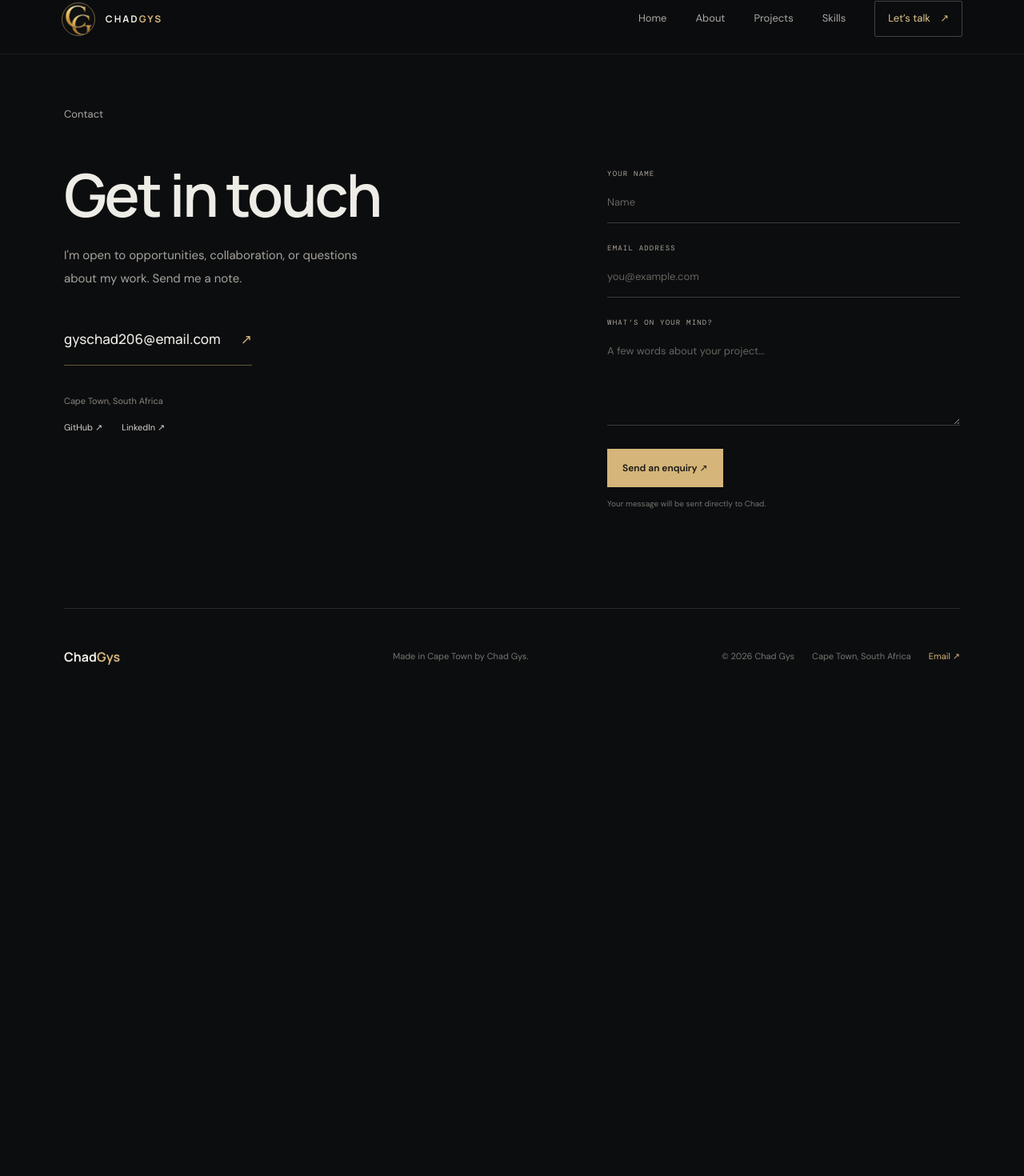
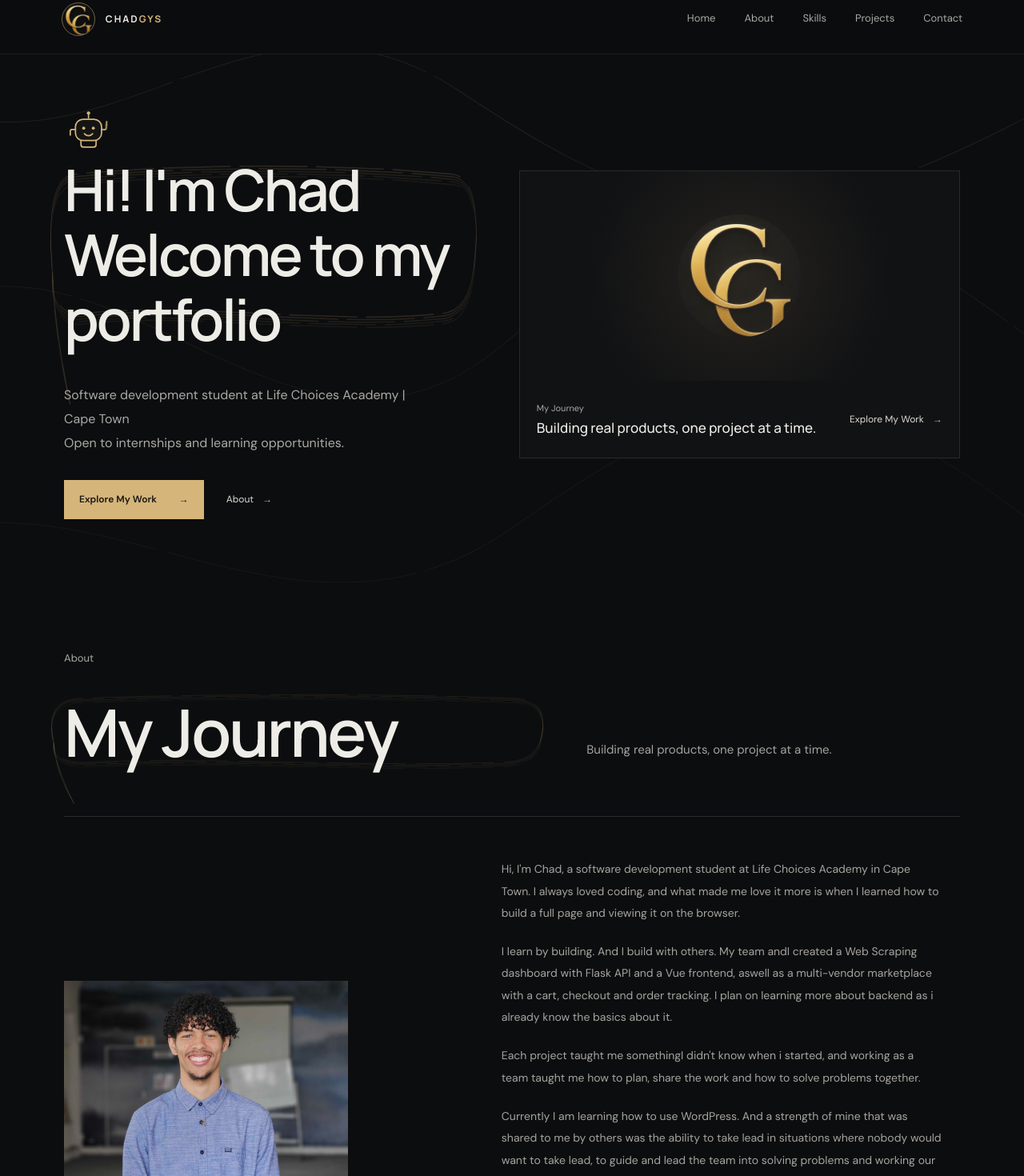
Before and after one commit to Antonio1509/Portfolio, a Vue app: page /contact in a window 1280 px wide. Shown: the part 20-1490 px from the top of the page at 80% size. Before the commit the page ends 900 px from the top, so only its background shows below. Built offline with nearby package versions, Linux system fonts and the light colour scheme.

Commit message:
made it one page and added animations

```diff
--- a/src/App.vue
+++ b/src/App.vue
@@ -1,19 +1,27 @@
 <script setup>
-import { ref, watch } from 'vue'
-import { useRoute } from 'vue-router'
+import { ref } from 'vue'
+import AmbientLines from './components/AmbientLines.vue'
 import SiteHeader from './components/SiteHeader.vue'
 import SiteFooter from './components/SiteFooter.vue'
+import HomeView from './views/HomeView.vue'
+import AboutView from './views/AboutView.vue'
+import SkillsView from './views/SkillsView.vue'
+import ProjectsView from './views/ProjectsView.vue'
+import ContactView from './views/ContactView.vue'
 
-const route = useRoute()
-const titles = { '/': 'Chad Gys — Front-end Developer', '/about': 'About — Chad Gys', '/skills': 'Skills — Chad Gys', '/contact': 'Contact — Chad Gys' }
-titles['/projects'] = 'Projects - Chad Gys'
 const menuOpen = ref(false)
-watch(() => route.path, (path) => { document.title = titles[path] || titles['/']; menuOpen.value = false }, { immediate: true })
 </script>
 
 <template>
+  <AmbientLines />
   <SiteHeader :menu-open="menuOpen" @toggle-menu="menuOpen = !menuOpen" @navigate="menuOpen = false" />
-  <main><RouterView /></main>
+  <main>
+    <HomeView />
+    <AboutView />
+    <SkillsView />
+    <ProjectsView />
+    <ContactView />
+  </main>
   <SiteFooter />
 </template>
 
@@ -48,6 +56,10 @@ html {
   scroll-behavior: smooth;
 }
 
+main > section[id] {
+  scroll-margin-top: 104px;
+}
+
 body {
   margin: 0;
   min-width: 320px;
@@ -55,6 +67,11 @@ body {
   color: var(--text);
   font-size: 15px;
   line-height: 1.7;
+}
+
+main, .site-header, .site-footer {
+  position: relative;
+  z-index: 1;
 }
 
 a {
@@ -178,6 +195,9 @@ button, a {
 }
 
 @media (max-width:800px) {
+  main > section[id] {
+    scroll-margin-top: 88px;
+  }
   .hero h1 {
     font-size: clamp(48px,10vw,72px);
     letter-spacing: -3px;
--- /dev/null
+++ b/src/components/AmbientLines.vue
@@ -0,0 +1,67 @@
+<template>
+  <div class="ambient-lines" aria-hidden="true">
+    <svg viewBox="0 0 1440 1000" preserveAspectRatio="none" focusable="false">
+      <path class="curve curve-one" d="M-160 160C140 360 340-60 650 170S1120 430 1600 110">
+        <animate attributeName="d" dur="12s" repeatCount="indefinite" values="M-160 160C140 360 340-60 650 170S1120 430 1600 110;M-160 185C140 285 340 10 650 145S1120 500 1600 135;M-160 135C140 435 340-125 650 195S1120 350 1600 85;M-160 160C140 360 340-60 650 170S1120 430 1600 110" />
+      </path>
+      <path class="curve curve-two" d="M-180 560C120 260 390 850 700 570S1110 230 1600 690">
+        <animate attributeName="d" dur="15.5s" repeatCount="indefinite" values="M-180 560C120 260 390 850 700 570S1110 230 1600 690;M-180 530C120 360 390 730 700 610S1110 120 1600 650;M-180 590C120 160 390 970 700 530S1110 340 1600 730;M-180 560C120 260 390 850 700 570S1110 230 1600 690" />
+      </path>
+      <path class="curve curve-three" d="M-180 900C100 700 400 1100 720 850S1180 560 1600 980">
+        <animate attributeName="d" dur="14s" repeatCount="indefinite" values="M-180 900C100 700 400 1100 720 850S1180 560 1600 980;M-180 870C100 810 400 990 720 890S1180 650 1600 930;M-180 930C100 590 400 1210 720 810S1180 470 1600 1030;M-180 900C100 700 400 1100 720 850S1180 560 1600 980" />
+      </path>
+    </svg>
+  </div>
+</template>
+
+<style scoped>
+.ambient-lines {
+  position: fixed;
+  inset: 0;
+  z-index: 0;
+  overflow: hidden;
+  pointer-events: none;
+}
+
+svg {
+  display: block;
+  width: 100%;
+  height: 100%;
+}
+
+.curve {
+  fill: none;
+  stroke: var(--gold);
+  stroke-width: 1.2;
+  stroke-dasharray: 360 12;
+  opacity: .11;
+  animation: line-flow 26s linear infinite;
+}
+
+.curve-one {
+  animation-duration: 29s;
+}
+
+.curve-two {
+  opacity: .08;
+  animation-duration: 36s;
+  animation-direction: reverse;
+}
+
+.curve-three {
+  opacity: .06;
+  animation-duration: 32s;
+}
+
+@keyframes line-flow {
+  to {
+    stroke-dashoffset: -372;
+  }
+}
+
+@media (prefers-reduced-motion: reduce) {
+  .curve {
+    animation: none;
+  }
+}
+</style>
--- /dev/null
+++ b/src/components/HeadingFlow.vue
@@ -0,0 +1,58 @@
+<template>
+  <div class="heading-flow">
+    <svg class="heading-flow-lines" viewBox="0 0 1000 200" preserveAspectRatio="none" aria-hidden="true" focusable="false">
+      <path
+        v-for="strand in 5"
+        :key="strand"
+        class="heading-flow-strand"
+        :class="`strand-${strand}`"
+        :d="`M18 ${92 + strand * 2} C5 ${45 + strand * 2} 20 ${18 + strand * 2} 75 ${18 + strand * 2} C300 ${10 + strand * 2} 700 ${10 + strand * 2} 925 ${18 + strand * 2} C980 ${18 + strand * 2} 995 ${45 + strand * 2} 982 ${85 + strand * 2} C975 ${115 + strand * 2} 945 ${126 + strand * 2} 900 ${126 + strand * 2} C650 ${135 + strand * 2} 320 ${116 + strand * 2} 85 ${126 + strand * 2} C35 ${128 + strand * 2} 13 ${112 + strand * 2} 18 ${92 + strand * 2} C21 ${125 + strand * 2} 36 ${158 + strand * 2} 58 198`"
+      />
+    </svg>
+    <slot />
+  </div>
+</template>
+
+<style scoped>
+.heading-flow {
+  position: relative;
+  display: inline-block;
+  max-width: 100%;
+  isolation: isolate;
+}
+
+.heading-flow-lines {
+  position: absolute;
+  z-index: -1;
+  top: -12px;
+  left: -24px;
+  width: calc(100% + 48px);
+  height: calc(100% + 58px);
+  overflow: visible;
+  pointer-events: none;
+}
+
+.heading-flow-strand {
+  fill: none;
+  stroke: var(--gold);
+  stroke-width: 1;
+  stroke-dasharray: 155 20;
+  opacity: .15;
+  animation: heading-flow 18s linear infinite;
+}
+
+.strand-2 { animation-delay: -0.45s; opacity: .13; }
+.strand-3 { animation-delay: -0.9s; opacity: .11; }
+.strand-4 { animation-delay: -1.35s; opacity: .09; }
+.strand-5 { animation-delay: -1.8s; opacity: .07; }
+
+@keyframes heading-flow {
+  to { stroke-dashoffset: -1750; }
+}
+
+@media (prefers-reduced-motion: reduce) {
+  .heading-flow-strand {
+    animation: none;
+  }
+}
+</style>
--- a/src/components/SiteFooter.vue
+++ b/src/components/SiteFooter.vue
@@ -4,9 +4,8 @@ const year = new Date().getFullYear()
 
 <template>
   <footer class="site-footer">
-    <RouterLink class="footer-brand" to="/">Chad<span>Gys</span></RouterLink>
-    <p>Made in Cape Town by Chad Gys.</p>
-    <div class="footer-meta"><span>© {{ year }} Chad Gys</span><span>Cape Town, South Africa</span><a href="mailto:gyschad206@email.com">Email ↗</a></div>
+    <a class="footer-brand" href="#home">Chad<span>Gys</span></a>
+    <p>Copyright © {{ year }} Chad Gys | Portfolio</p>
   </footer>
 </template>
 
@@ -17,7 +16,7 @@ const year = new Date().getFullYear()
   width: min(1120px,88%);
   margin: auto;
   display: grid;
-  grid-template-columns: 1fr 1fr auto;
+  grid-template-columns: 1fr auto;
   align-items: center;
   gap: 20px;
   color: #777671;
@@ -33,34 +32,11 @@ const year = new Date().getFullYear()
   margin: 0;
 }
 
-.footer-meta {
-  display: flex;
-  gap: 22px;
-  align-items: center;
-  font-size: 11px;
-}
-
-.footer-meta a {
-  color: var(--gold);
-}
-
 @media (max-width:800px) {
   .site-footer {
     grid-template-columns: 1fr auto;
     padding-block: 25px;
     gap: 8px;
-  }
-  .site-footer>p {
-    grid-column: 1;
-    grid-row: 2;
-  }
-  .footer-meta {
-    grid-column: 1/-1;
-    justify-content: space-between;
-    gap: 10px;
-    padding-top: 14px;
-    border-top: 1px solid var(--line);
-    margin-top: 10px;
   }
 }
 
@@ -68,8 +44,5 @@ const year = new Date().getFullYear()
   .site-footer {
     width: 88%;
   }
-  .footer-meta {
-    font-size: 8px;
-  }
 }
 </style>
--- a/src/components/SiteHeader.vue
+++ b/src/components/SiteHeader.vue
@@ -1,16 +1,15 @@
 <script setup>
 defineProps({ menuOpen: Boolean })
 defineEmits(['toggle-menu', 'navigate'])
-const links = [{ to: '/', label: 'Home' }, { to: '/about', label: 'About' }, { to: '/projects', label: 'Projects' }, { to: '/skills', label: 'Skills' }]
+const links = [{ to: '#home', label: 'Home' }, { to: '#about', label: 'About' }, { to: '#skills', label: 'Skills' }, { to: '#projects', label: 'Projects' }, { to: '#contact', label: 'Contact' }]
 </script>
 
 <template>
   <header class="site-header">
-    <RouterLink class="brand" to="/" @click="$emit('navigate')" aria-label="Chad Gys home"><span class="brand-mark"><img class="brand-image" src="/src/assets/cg-monogram.png" alt="" /></span><span class="brand-name">CHAD<span>GYS</span></span></RouterLink>
+    <a class="brand" href="#home" @click="$emit('navigate')" aria-label="Chad Gys home"><span class="brand-mark"><img class="brand-image" src="/src/assets/cg-monogram.png" alt="" /></span><span class="brand-name">CHAD<span>GYS</span></span></a>
     <button class="menu-toggle" type="button" :aria-expanded="menuOpen" aria-label="Toggle navigation" @click="$emit('toggle-menu')"><span></span><span></span></button>
     <nav class="nav-links" :class="{ open: menuOpen }" aria-label="Main navigation">
-      <RouterLink v-for="link in links" :key="link.to" :to="link.to" @click="$emit('navigate')">{{ link.label }}</RouterLink>
-      <RouterLink class="nav-cta" to="/contact" @click="$emit('navigate')">Let’s talk <span>↗</span></RouterLink>
+      <a v-for="link in links" :key="link.to" :href="link.to" @click="$emit('navigate')">{{ link.label }}</a>
     </nav>
   </header>
 </template>
@@ -75,20 +74,8 @@ const links = [{ to: '/', label: 'Home' }, { to: '/about', label: 'About' }, { t
   transition: color .2s;
 }
 
-.nav-links>a:hover, .nav-links>a.router-link-exact-active {
+.nav-links>a:hover, .nav-links>a:focus-visible {
   color: var(--gold-bright);
-}
-
-.nav-links .nav-cta {
-  color: var(--text);
-  border: 1px solid #45433e;
-  padding: 10px 16px;
-  border-radius: 2px;
-}
-
-.nav-cta span {
-  color: var(--gold);
-  margin-left: 9px;
 }
 
 .menu-toggle {
--- a/src/views/AboutView.vue
+++ b/src/views/AboutView.vue
@@ -1,19 +1,31 @@
 <script setup>
+import portrait from '../assets/about-portrait.jpg'
+import HeadingFlow from '../components/HeadingFlow.vue'
+
 const aboutParagraphs = [
-  "I'm studying software development at Life Choices Academy. I use the exercises and small projects I build to practise what I'm learning and see where I need more work.",
-  "My recent work includes Vue pages, JavaScript interactions, and an Express API. I'm still learning, and I try to make each project a little better than the last.",
-  'Away from the computer, I like gaming and playing piano.',
+  "Hi, I'm Chad, a software development student at Life Choices Academy in Cape Town. I always loved coding, and what made me love it more is when I learned how to build a full page and viewing it on the browser.",
+  'I learn by building. And I build with others. My team andI created a Web Scraping dashboard with Flask API and a Vue frontend, aswell as a multi-vendor marketplace with a cart, checkout and order tracking. I plan on learning more about backend as i already know the basics about it.',
+  "Each project taught me somethingI didn't know when i started, and working as a team taught me how to plan, share the work and how to solve problems together.",
+  'Currently I am learning how to use WordPress. And a strength of mine that was shared to me by others was the ability to take lead in situations where nobody would want to take lead, to guide and lead the team into solving problems and working our way to deadline without any problems. I am always open to new challenges and to learn from it.',
+  'I am looking for a internship or junior role in frontend where i can contribute to real products and learn from experienced developers.',
+  "Outside of coding, you'll find me playing football and even the piano. I enjoy gaming as well.",
 ]
 </script>
 
 <template>
-  <section class="inner-page page-wrap">
+  <section id="about" class="inner-page page-wrap">
     <p class="eyebrow">About</p>
-    <div class="inner-heading"><h1>A bit about me</h1>
-      <p class="lead">I'm a software development trainee at Life Choices Academy, learning by building and improving real projects.</p></div>
-    <div class="about-grid"><div class="about-art"><div class="about-image"><img src="https://i.ibb.co/392MSHtk/IMG-1217.jpg" alt="Portrait of Chad Gys" /></div></div>
-      <div class="about-copy"><p v-for="paragraph in aboutParagraphs" :key="paragraph">{{ paragraph }}</p>
-            <RouterLink class="text-link" to="/contact">Say hello <span>→</span></RouterLink></div></div>
+    <div class="inner-heading"><HeadingFlow><h1>My Journey</h1></HeadingFlow>
+      <p class="lead">Building real products, one project at a time.</p></div>
+    <div class="about-grid">
+      <div class="about-art"><div class="about-image"><img :src="portrait" alt="Portrait of Chad Gys" /></div></div>
+      <div class="about-copy">
+        <p v-for="paragraph in aboutParagraphs" :key="paragraph">{{ paragraph }}</p>
+        <p class="quick-facts-title">Quick facts:</p>
+        <p>Based in Cape Town, Studying Software Development, Open to Internships.</p>
+        <a class="text-link" href="#contact">Let's Connect and Collaborate <span>→</span></a>
+      </div>
+    </div>
   </section>
 </template>
 
@@ -30,6 +42,7 @@ const aboutParagraphs = [
 .about-art {
   position: relative;
   max-width: 355px;
+  transform: translateY(-40px);
 }
 
 .about-image {
@@ -45,8 +58,7 @@ const aboutParagraphs = [
   height: 100%;
   object-fit: cover;
   object-position: center 36%;
-  filter: grayscale(1) sepia(.15) brightness(.72);
- }
+}
 
 .about-copy {
   max-width: 550px;
@@ -57,6 +69,10 @@ const aboutParagraphs = [
 
 .about-copy p {
   margin: 0 0 21px;
+}
+
+.about-copy .quick-facts-title {
+  color: var(--text);
 }
 
 .about-copy .text-link {
--- a/src/views/ContactView.vue
+++ b/src/views/ContactView.vue
@@ -1,5 +1,6 @@
 <script setup>
 import { reactive, ref } from 'vue'
+import HeadingFlow from '../components/HeadingFlow.vue'
 const form = reactive({ name: '', email: '', message: '' })
 const status = ref('')
 const sending = ref(false)
@@ -7,18 +8,26 @@ async function submitForm(event) {
   sending.value = true
   status.value = ''
   try {
+    const formData = new FormData(event.currentTarget)
+    formData.set('_subject', `New portfolio message from ${form.name}`)
     const response = await fetch('https://formspree.io/f/mjgznprl', {
       method: 'POST',
-      body: new FormData(event.currentTarget),
+      body: formData,
       headers: { Accept: 'application/json' },
     })
-    if (!response.ok) throw new Error('Message submission failed')
+    if (!response.ok) {
+      const result = await response.json().catch(() => null)
+      const errors = result?.errors?.map(({ message }) => message).join(' ')
+      status.value = errors || 'Your message could not be sent. Please try again or email Chad directly.'
+      return
+    }
     status.value = 'Thanks — your message has been sent.'
     form.name = ''
     form.email = ''
     form.message = ''
-  } catch {
-    status.value = 'Sorry, your message could not be sent. Please email gyschad206@email.com directly.'
+  } catch (error) {
+    if (!(error instanceof TypeError)) throw error
+    status.value = 'A network error prevented your message from being sent. Please try again or email Chad directly.'
   } finally {
     sending.value = false
   }
@@ -26,10 +35,28 @@ async function submitForm(event) {
 </script>
 
 <template>
-  <section class="inner-page page-wrap contact-page">
+  <section id="contact" class="inner-page page-wrap contact-page">
     <p class="eyebrow">Contact</p>
-    <div class="contact-layout"><div class="contact-copy"><h1>Get in touch</h1><p class="lead">I'm open to opportunities, collaboration, or questions about my work. Send me a note.</p><a class="contact-email" href="mailto:gyschad206@email.com">gyschad206@email.com <span>↗</span></a><div class="contact-details"><span>Cape Town, South Africa</span><div><a href="https://github.com/Antonio1509" target="_blank" rel="noreferrer">GitHub ↗</a><a href="https://www.linkedin.com/in/chad-gys-421420410" target="_blank" rel="noreferrer">LinkedIn ↗</a></div></div></div>
-      <form class="contact-form" @submit.prevent="submitForm"><label for="name">YOUR NAME</label><input id="name" v-model="form.name" name="name" placeholder="Name" autocomplete="name" required /><label for="email">EMAIL ADDRESS</label><input id="email" v-model="form.email" name="email" type="email" placeholder="you@example.com" autocomplete="email" required /><input type="hidden" name="_replyto" :value="form.email" /><label for="message">WHAT’S ON YOUR MIND?</label><textarea id="message" v-model="form.message" name="message" rows="4" placeholder="A few words about your project..." required></textarea><button class="button button-gold" type="submit" :disabled="sending">{{ sending ? 'Sending…' : 'Send an enquiry ↗' }}</button><p class="form-note" role="status" aria-live="polite">{{ status || 'Your message will be sent directly to Chad.' }}</p></form>
+    <div class="contact-layout">
+      <div class="contact-copy">
+        <HeadingFlow><h1>Let's Connect and Collaborate</h1></HeadingFlow>
+        <div class="contact-details">
+          <div class="contact-detail"><h2>Location</h2><span>Cape Town</span></div>
+          <div class="contact-detail"><h2>Phone</h2><a href="tel:06835863">06835863</a></div>
+          <div class="contact-detail"><h2>Email</h2><a class="contact-email" href="mailto:gyschad206@email.com">gyschad206@email.com <span>↗</span></a></div>
+        </div>
+      </div>
+      <form class="contact-form" action="https://formspree.io/f/mjgznprl" method="POST" @submit.prevent="submitForm">
+        <label for="name">Full Name *</label>
+        <input id="name" v-model="form.name" name="name" placeholder="Full Name" autocomplete="name" required />
+        <label for="email">Email *</label>
+        <input id="email" v-model="form.email" name="email" type="email" placeholder="Email" autocomplete="email" required />
+        <input type="hidden" name="_replyto" :value="form.email" />
+        <label for="message">Message *</label>
+        <textarea id="message" v-model="form.message" name="message" rows="4" placeholder="Message" required></textarea>
+        <button class="button button-gold" type="submit" :disabled="sending">{{ sending ? 'Sending…' : 'Submit' }}</button>
+        <p class="form-note" role="status" aria-live="polite">{{ status || 'Your message will be sent directly to Chad.' }}</p>
+      </form>
     </div>
   </section>
 </template>
@@ -40,10 +67,6 @@ async function submitForm(event) {
   grid-template-columns: 1.05fr .85fr;
   gap: 12%;
   margin-top: 48px;
-}
-
-.contact-copy .lead {
-  max-width: 390px;
 }
 
 .contact-email {
@@ -63,19 +86,20 @@ async function submitForm(event) {
 .contact-details {
   display: flex;
   flex-direction: column;
-  gap: 14px;
+  gap: 20px;
   margin-top: 35px;
   font-size: 11px;
   color: #88867f;
 }
 
-.contact-details div {
-  display: flex;
-  gap: 24px;
+.contact-detail h2 {
+  margin: 0 0 3px;
+  color: var(--text);
+  font: 500 14px var(--display);
 }
 
-.contact-details a {
-  color: #d6d3cd;
+.contact-detail > span, .contact-detail > a:not(.contact-email) {
+  color: #88867f;
 }
 
 .contact-details a:hover {
--- a/src/views/HomeView.vue
+++ b/src/views/HomeView.vue
@@ -1,31 +1,48 @@
 <script setup>
 import monogram from '../assets/cg-monogram.png'
+import HeadingFlow from '../components/HeadingFlow.vue'
 </script>
 
 <template>
-  <section class="home-hero page-wrap">
+  <section id="home" class="home-hero page-wrap">
     <div class="hero-copy">
-      <p class="home-location">Cape Town, South Africa</p>
-      <h1>Hi, I'm Chad.<br />I learn by <em>building.</em></h1>
+      <div class="hero-greeting">
+        <svg class="hello-bot" viewBox="0 0 64 64" aria-hidden="true" focusable="false">
+          <path class="bot-antenna" d="M31 12V7" />
+          <circle class="bot-antenna-tip" cx="31" cy="5" r="2.5" />
+          <rect class="bot-head" x="12" y="14" width="38" height="31" rx="11" />
+          <circle class="bot-eye" cx="24" cy="27" r="2.2" />
+          <circle class="bot-eye" cx="38" cy="27" r="2.2" />
+          <path class="bot-smile" d="M25 35c3.5 4 8.5 4 12 0" />
+          <path class="bot-body" d="M20 46v5c0 2 1.5 3.5 3.5 3.5h15c2 0 3.5-1.5 3.5-3.5v-5" />
+          <path class="bot-arm" d="M12 29H7c-1.5 0-2.5 1-2.5 2.5V37" />
+          <g class="bot-wave">
+            <path d="M50 29h4c1.5 0 2.5-1 2.5-2.5V22" />
+            <path d="M56.5 22v-5" />
+          </g>
+        </svg>
+        <HeadingFlow><h1>Hi! I'm Chad<br />Welcome to my portfolio</h1></HeadingFlow>
+      </div>
       <p class="hero-intro">
-        I'm a software development trainee at Life Choices Academy. This site is where I share what I've learned and the projects I've built.
+        Software development student at Life Choices Academy | Cape Town<br />
+        Open to internships and learning opportunities.
       </p>
       <div class="hero-actions">
-        <RouterLink class="button button-gold" to="/projects">See my projects <span>→</span></RouterLink>
-        <RouterLink class="text-link" to="/about">About me <span>→</span></RouterLink>
+        <a class="button button-gold" href="#projects">Explore My Work <span>→</span></a>
+        <a class="text-link" href="#about">About <span>→</span></a>
       </div>
     </div>
 
     <article class="featured-project">
-      <RouterLink class="featured-image" to="/projects" aria-label="Browse Chad Gys projects">
+      <a class="featured-image" href="#projects" aria-label="Browse Chad Gys projects">
         <img :src="monogram" alt="CG gold monogram logo" />
-      </RouterLink>
+      </a>
       <div class="featured-caption">
         <div>
-          <p class="eyebrow">My mark</p>
-          <h2>Chad Gys</h2>
+          <p class="eyebrow">My Journey</p>
+          <h2>Building real products, one project at a time.</h2>
         </div>
-        <RouterLink class="text-link" to="/projects">More projects <span>→</span></RouterLink>
+        <a class="text-link" href="#projects">Explore My Work <span>→</span></a>
       </div>
     </article>
   </section>
@@ -46,16 +63,58 @@ import monogram from '../assets/cg-monogram.png'
   max-width: 520px;
 }
 
-.home-location {
-  color: var(--gold);
-  font-size: 14px;
-  margin: 0 0 22px;
+.hero-greeting {
+  width: fit-content;
+}
+
+.hello-bot {
+  display: block;
+  width: 55px;
+  height: 55px;
+  margin: 0 0 5px 4px;
+  overflow: visible;
+}
+
+.bot-head {
+  fill: #151515;
+  stroke: var(--gold);
+  stroke-width: 2;
+}
+
+.bot-antenna, .bot-smile, .bot-body, .bot-arm, .bot-wave path {
+  fill: none;
+  stroke: var(--gold);
+  stroke-width: 2;
+  stroke-linecap: round;
+  stroke-linejoin: round;
+}
+
+.bot-antenna-tip, .bot-eye {
+  fill: var(--gold);
+}
+
+.bot-wave {
+  transform-box: view-box;
+  transform-origin: 50px 31px;
+  animation: bot-wave 1.8s ease-in-out infinite;
+}
+
+@keyframes bot-wave {
+  0%, 100% { transform: rotate(0); }
+  20%, 55% { transform: rotate(-24deg); }
+  38%, 73% { transform: rotate(4deg); }
 }
 
 .hero-copy h1 {
   font: 600 clamp(46px, 6.2vw, 72px)/1.12 var(--display);
   letter-spacing: -3px;
   margin: 0 0 24px;
+}
+
+@media (prefers-reduced-motion: reduce) {
+  .bot-wave {
+    animation: none;
+  }
 }
 
 .hero-copy h1 em {
--- a/src/views/ProjectsView.vue
+++ b/src/views/ProjectsView.vue
@@ -1,4 +1,5 @@
 <script setup>
+import HeadingFlow from '../components/HeadingFlow.vue'
 import portfolioScreenshot from '../assets/projects/portfolio-home.jpg'
 import foodFestHomepage from '../assets/projects/food-fest-home.jpg'
 import ecommerceHomepage from '../assets/projects/ecommerce-home.jpg'
@@ -75,10 +76,10 @@ const projects = [
 </script>
 
 <template>
-  <section class="projects-page inner-page page-wrap">
+  <section id="projects" class="projects-page inner-page page-wrap">
     <p class="eyebrow">Selected work</p>
     <div class="inner-heading">
-      <h1>Projects I've worked on</h1>
+      <HeadingFlow><h1>Projects I've worked on</h1></HeadingFlow>
       <p class="lead">A selection of coursework and personal projects. Open a repository to explore its code.</p>
     </div>
 
--- a/src/views/SkillsView.vue
+++ b/src/views/SkillsView.vue
@@ -1,4 +1,6 @@
 <script setup>
+import HeadingFlow from '../components/HeadingFlow.vue'
+
 const skills = [
   { name: 'HTML', detail: 'Semantic page structure and form controls used across my websites.', stage: 'In use' },
   { name: 'CSS', detail: 'Responsive layouts and visual styling with Flexbox, Grid, and media queries.', stage: 'In use' },
@@ -19,10 +21,10 @@ const skills = [
 </script>
 
 <template>
-  <section class="inner-page page-wrap">
+  <section id="skills" class="inner-page page-wrap">
     <p class="eyebrow">Skills</p>
     <div class="inner-heading">
-      <h1>What I've used</h1>
+      <HeadingFlow><h1>What I've used</h1></HeadingFlow>
       <p class="lead">Skills shown in my projects, along with the tools and concepts I'm still learning.</p>
     </div>
     <div class="skills-list">
```
Also changed, not shown: src/assets/about-portrait.jpg (added), 1 other file (tests, documents, lock files or other folders).
